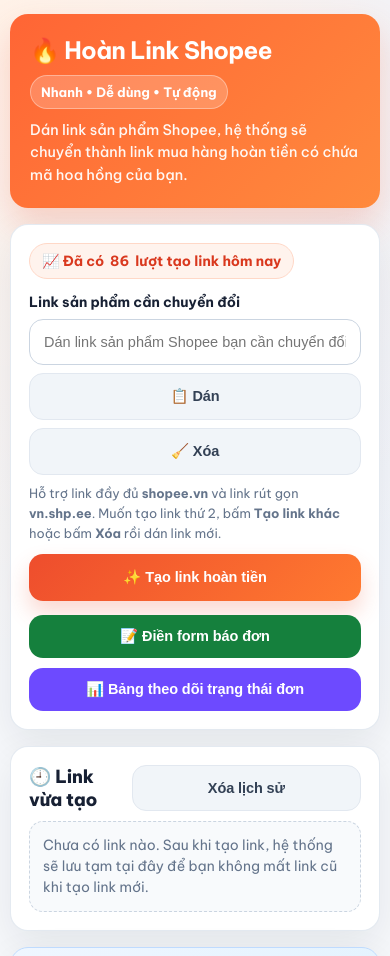
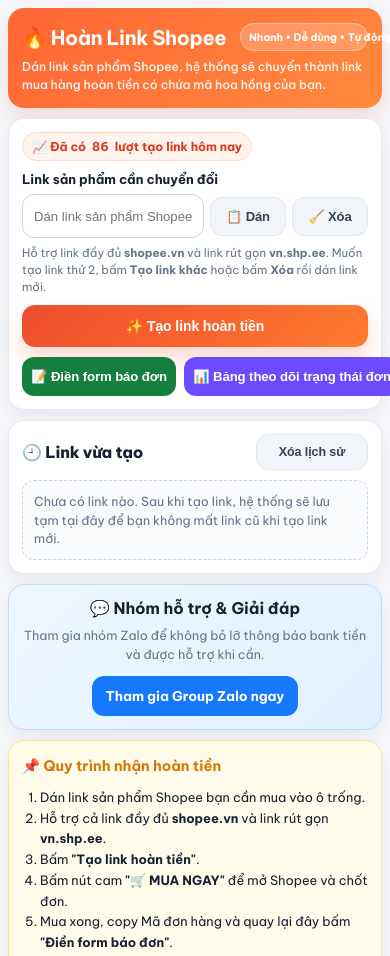
Before and after one commit to RichNotExit/hoanlink, a website: page index.html in a window 390 px wide. Shown: the top 956 px of the page. Drawn offline with Linux system fonts and the light colour scheme.

Commit message:
index.html

```diff
--- a/index.html
+++ b/index.html
@@ -350,6 +350,228 @@
             .action-grid, .tool-buttons, .history-actions { grid-template-columns: 1fr; }
             .btn-new { grid-column: span 1; }
         }
+
+
+        /* ===== MOBILE-FIRST TUNING V3.1 ===== */
+        @media (max-width: 560px) {
+            html { scroll-behavior: smooth; }
+            body {
+                padding: 8px 8px 18px;
+                background: #f5f7fb;
+                font-size: 15px;
+            }
+
+            .page {
+                max-width: 100%;
+            }
+
+            .hero {
+                border-radius: 16px;
+                padding: 15px 14px;
+                margin-bottom: 10px;
+                box-shadow: 0 10px 22px rgba(238, 77, 45, 0.16);
+            }
+
+            .brand-line {
+                display: flex;
+                align-items: center;
+                justify-content: space-between;
+                gap: 8px;
+            }
+
+            h1 {
+                font-size: 20px;
+                line-height: 1.25;
+                letter-spacing: -0.35px;
+            }
+
+            .badge {
+                margin-top: 0;
+                padding: 6px 8px;
+                font-size: 10.5px;
+                max-width: 128px;
+                text-align: center;
+            }
+
+            .hero p {
+                font-size: 12.2px;
+                line-height: 1.45;
+                margin-top: 7px;
+            }
+
+            .card {
+                border-radius: 16px;
+                padding: 13px;
+                margin-bottom: 10px;
+                box-shadow: 0 8px 20px rgba(15, 23, 42, 0.06);
+            }
+
+            .counter {
+                font-size: 12.2px;
+                padding: 6px 9px;
+                margin-bottom: 10px;
+            }
+
+            .label {
+                font-size: 13px;
+                margin-bottom: 7px;
+            }
+
+            .input-wrap {
+                grid-template-columns: 1fr 76px 76px;
+                gap: 6px;
+            }
+
+            input[type="url"], input[readonly] {
+                min-height: 44px;
+                padding: 11px 11px;
+                border-radius: 12px;
+                font-size: 13.2px;
+            }
+
+            .btn-small {
+                width: auto;
+                padding: 11px 8px;
+                border-radius: 12px;
+                font-size: 13px;
+            }
+
+            .quick-hint {
+                font-size: 11.6px;
+                line-height: 1.45;
+                margin-top: 7px;
+            }
+
+            .btn-main {
+                padding: 13px 14px;
+                margin-top: 9px;
+                border-radius: 13px;
+                font-size: 14px;
+            }
+
+            .status {
+                padding: 10px 11px;
+                border-radius: 12px;
+                font-size: 12.3px;
+                margin-top: 10px;
+            }
+
+            .result {
+                padding: 12px;
+                border-radius: 14px;
+                margin-top: 10px;
+            }
+
+            .result-title {
+                font-size: 13.5px;
+            }
+
+            .action-grid {
+                grid-template-columns: 1fr 1fr;
+                gap: 8px;
+            }
+
+            .btn-copy, .btn-buy, .btn-new, .btn-form, .btn-sheet {
+                padding: 12px 9px;
+                font-size: 13.2px;
+                border-radius: 12px;
+            }
+
+            .btn-new {
+                grid-column: span 2;
+            }
+
+            .tool-buttons {
+                grid-template-columns: 1fr 1fr;
+                gap: 8px;
+                margin-top: 10px;
+            }
+
+            .section-title {
+                align-items: center;
+                gap: 8px;
+            }
+
+            .section-title h2 {
+                font-size: 16px;
+                white-space: nowrap;
+            }
+
+            .section-title .btn-small {
+                padding: 10px 12px;
+                font-size: 12.5px;
+                min-width: 112px;
+            }
+
+            .history-empty {
+                font-size: 12.5px;
+                padding: 11px;
+                border-radius: 12px;
+            }
+
+            .history-item {
+                border-radius: 13px;
+                padding: 10px;
+            }
+
+            .history-link {
+                font-size: 12px;
+                padding: 10px;
+            }
+
+            .history-actions {
+                grid-template-columns: 1fr 1fr;
+            }
+
+            .group h3 {
+                font-size: 16px;
+            }
+
+            .group p {
+                font-size: 12.5px;
+            }
+
+            .group a {
+                padding: 11px 14px;
+                border-radius: 12px;
+                font-size: 13.5px;
+            }
+
+            .guide-box {
+                font-size: 12.8px;
+                line-height: 1.62;
+            }
+
+            .guide-box h3 {
+                font-size: 14.5px;
+            }
+
+            .guide-box ol,
+            .guide-box ul {
+                padding-left: 18px;
+            }
+
+            .example-table th, .example-table td {
+                padding: 7px 5px;
+                font-size: 11.8px;
+            }
+        }
+
+        @media (max-width: 380px) {
+            .input-wrap {
+                grid-template-columns: 1fr 62px 62px;
+            }
+            .btn-small {
+                font-size: 12px;
+                padding-left: 5px;
+                padding-right: 5px;
+            }
+            h1 { font-size: 18px; }
+            .badge { display: none; }
+            .tool-buttons, .action-grid { grid-template-columns: 1fr; }
+            .btn-new { grid-column: span 1; }
+        }
+
     </style>
 </head>
 
```
